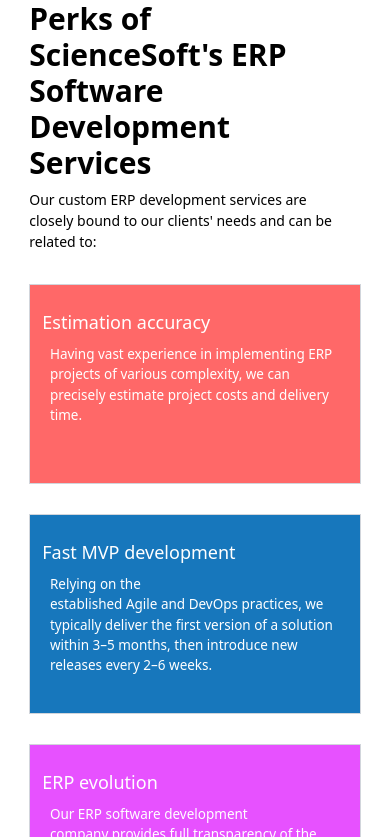
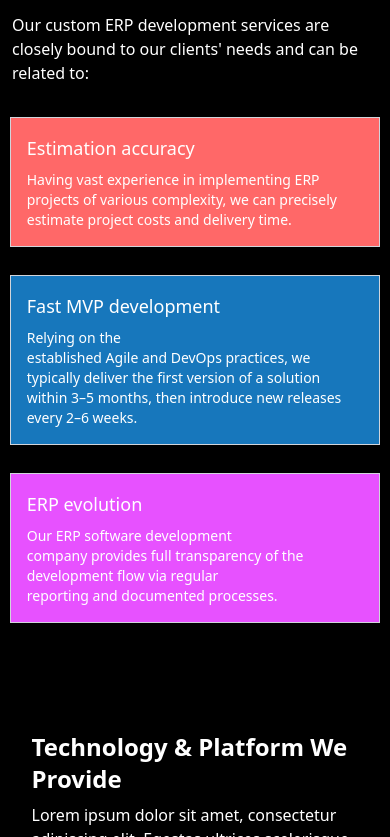
Before and after one commit to CT-Dev-User/ConscientiousTechnologies, a React (Create React App) app: page /Solutions/ERP in a window 390 px wide. Shown: the part 5387-6224 px from the top of the page. Built offline with nearby package versions, Linux system fonts and the light colour scheme; no server answers.

Commit message:
solution page

```diff
--- a/src/Pages/RepeatedComponents/ReliableTechTools/ReliableTechTools.jsx
+++ b/src/Pages/RepeatedComponents/ReliableTechTools/ReliableTechTools.jsx
@@ -2,6 +2,7 @@
 import "./reliableTools.css";
 import axios from "axios";
 import TechLogosPopup from "./TechLogosPopup";
+import aboutUs from "../../../assets/AboutUs/aboutUs.png";
 
 const ReliableTools = ({ category, subCategory }) => {
   const [reliableToolData, setReliableToolsData] = useState([]);
@@ -44,8 +45,8 @@
   const handleClose = () => setShowPopup(false);
 
   return (
-    <div className="w-screen h-96 bg-[black] text-[white] box-border overflow-y-auto pb-10">
-      <div className="w-full lg:w-[85%] bg-[#141414] mx-auto text-[white] flex flex-wrap justify-between flex-col lg:flex-row overflow-x-hidden">
+    <div className="w-screen h-96 bg-black text-[white] box-border overflow-y-auto pb-10">
+      <div className="w-full lg:w-[85%] bg-[#141414] mx-auto text-white flex flex-wrap justify-between flex-col lg:flex-row overflow-x-hidden">
         {reliableToolData.map((items, i) => (
           <div
             key={i}
@@ -71,12 +72,13 @@
                   <div className="flex lg:gap-5 mt-2 gap-2 flex-wrap">
                     {item.techLogos.slice(0, 5).map((logo, i) => (
                       <div key={i} className="lg:w-14 w-12">
-                        <img src={logo.logo} alt={item.title} />
+                        {/* <img src={logo.logo} alt={item.title} /> */}
+                        <img src={aboutUs} className="w-12" alt="" />
                       </div>
                     ))}
                     {item.techLogos.length > 5 && (
                       <div
-                        className="lg:w-14 w-12 bg-[#000000] lg:h-14 h-12 border border-[white] flex items-center justify-center text-[10px] cursor-pointer"
+                        className="lg:w-14 w-12 bg-[#000000] lg:h-14 h-12 border border-white flex items-center justify-center text-[10px] cursor-pointer"
                         onClick={(event) =>
                           handleSeeAllClick(item.techLogos, event)
                         }
--- a/src/Pages/Solution/ERP/Components/ERPDevService.jsx
+++ b/src/Pages/Solution/ERP/Components/ERPDevService.jsx
@@ -25,7 +25,7 @@
             </div>
             <div className='lg:w-[85%] flex mx-auto flex-wrap gap-7 mt-8 w-[95%]'>
                 {ourSoftDevOption.map((item, index) => (
-                    <div key={index} className='w-[350px] lg:border border-gray-300 p-3 h-auto'>
+                    <div key={index} className='lg:w-[30%] lg:border border-gray-300 p-3 h-auto w-full'>
                         <h1 className='text-lg text-bold'>{item.title}</h1>
                         <p className='text-sm mt-3 font-medium'>{item.desc}</p>
                     </div>
--- a/src/Pages/Solution/ERP/Components/FunctionalERPModule.jsx
+++ b/src/Pages/Solution/ERP/Components/FunctionalERPModule.jsx
@@ -43,13 +43,13 @@
 
     return (
         <div className="w-full mt-10 mb-14">
-            <div className='lg:w-[85%] mx-auto w-full px-3'>
+            <div className='lg:w-[85%] mx-auto w-full px-3 lg:px-0'>
                 <h1 className='lg:text-3xl font-bold text-2xl text-[blue]'>Functional ERP Modules ScienceSoft Develops</h1>
                 <p className='lg:w-11/12 mt-2 w-full text-base'>Depending on your business needs and budget, we can cover the development of the following ERP modules to automate and raise the efficiency of your workflows:</p>
             </div>
             <div className='lg:w-[85%] flex mx-auto flex-wrap gap-7 mt-8 w-[95%]'>
                 {ourSoftDevOption.map((item, index) => (
-                    <div key={index} className='lg:w-[350px] lg:border lg:border-gray-300 p-3 h-auto py-3'>
+                    <div key={index} className='lg:w-[30%] lg:border lg:border-gray-300 p-3 h-auto py-3'>
                         <h1 className='text-lg text-bold'>{item.title}</h1>
                         <p className='text-sm mt-3 font-medium'>{item.desc}</p>
                     </div>
--- a/src/Pages/Solution/ERP/Components/PerkOfERP.jsx
+++ b/src/Pages/Solution/ERP/Components/PerkOfERP.jsx
@@ -1,30 +1,50 @@
-import React from 'react'
+import React from "react";
 
 const PerkOfERP = () => {
-    const CollabSenario = [{ title: "Estimation accuracy", desc: "Having vast experience in implementing ERP projects of various complexity, we can precisely estimate project costs and delivery time.", bgColor:"FF6868" },
+  const CollabSenario = [
     {
-        title: "Fast MVP development", desc: "Relying on the established Agile and DevOps practices, we typically deliver the first version of a solution within 3–5 months, then introduce new releases every 2–6 weeks.",
-        bgColor:"1777BC"
+      title: "Estimation accuracy",
+      desc: "Having vast experience in implementing ERP projects of various complexity, we can precisely estimate project costs and delivery time.",
+      bgColor: "FF6868",
     },
-    { title: "ERP evolution", desc: "Our ERP software development company provides full transparency of the development flow via regular reporting and documented processes.", bgColor:"E751FF" }]
+    {
+      title: "Fast MVP development",
+      desc: "Relying on the established Agile and DevOps practices, we typically deliver the first version of a solution within 3–5 months, then introduce new releases every 2–6 weeks.",
+      bgColor: "1777BC",
+    },
+    {
+      title: "ERP evolution",
+      desc: "Our ERP software development company provides full transparency of the development flow via regular reporting and documented processes.",
+      bgColor: "E751FF",
+    },
+  ];
   return (
-        <div className='w-[100vw] h-[auto] box-border py-[80px] md:py-[30px] md:bg-[black] md:text-[white]'>
-            <div className='w-[85%] mx-auto md:w-full md:px-3'>
-                <h1 className='text-3xl font-bold md:text-[24px] md:text-[blue]'>Perks of ScienceSoft's ERP Software Development Services </h1>
-                <p className='w-[95%] text-[14px] mt-2 md:w-[100%] md:text-[16px]'>Our custom ERP development services are closely bound to our clients' needs and can be related to:</p>
+    <div className="w-screen h-auto box-border lg:py-20 py-7 bg-black text-white lg:text-black lg:bg-white">
+      <div className="lg:w-[85%] mx-auto w-full px-3 lg:px-0">
+        <h1 className="lg:text-3xl font-bold text-2xl md:text-[blue]">
+          Perks of ScienceSoft's ERP Software Development Services
+        </h1>
+        <p className="lg:w-[95%] mt-2 w-full text-base">
+          Our custom ERP development services are closely bound to our clients'
+          needs and can be related to:
+        </p>
       </div>
-            <div className='w-[85%] flex mx-auto flex-wrap gap-x-[30px] gap-y-[30px] mt-8 md:w-[95%]'>
+      <div className="lg:w-[85%] flex mx-auto flex-wrap gap-7 mt-8 w-[95%]">
         {CollabSenario.map((item, index) => (
-                    <div key={index} className='w-[350px] h-[200px] border border-gray-300 p-3 text-[white] pt-6' style={{backgroundColor:`#${item.bgColor}`}}>
-                        <h1 className='text-[18px] w-[90%]'>{item.title}</h1>
-                        <p className='text-[13.5px] mt-2 font-normal mx-auto w-[95%]'>{item.desc}</p>
+          <div
+            key={index}
+            className="lg:w-[30%] h-auto border border-gray-300 p-4 text-white w-full"
+            style={{ backgroundColor: `#${item.bgColor}` }}
+          >
+            <h1 className="text-lg w-[90%]">{item.title}</h1>
+            <p className="text-sm mt-2 font-normal w-[95%]">
+              {item.desc}
+            </p>
           </div>
         ))}
       </div>
+    </div>
+  );
+};
 
-
-        </div>
-    )
-}
-
-export default PerkOfERP
+export default PerkOfERP;
--- a/src/Pages/Solution/ERP/Components/Technology/TechnologyHeading.jsx
+++ b/src/Pages/Solution/ERP/Components/Technology/TechnologyHeading.jsx
@@ -2,10 +2,10 @@
 
 const TechnologyHeading = () => {
     return (
-        <div className='w-[100vw] h-auto bg-[black] text-[white] pt-[60px] pb-[30px] md:pt-[80px] box-border'>
-            <div className='w-[80%] md:w-[100%]'>
-                <h1 className='px-3 text-3xl font-bold ms-[110px] md:text-[24px] md:ms-[10px] md:text-[#3970F0]'>Technology & Platform We Provide</h1>
-                <p className='px-3 text-[14px] ms-[110px] md:ms-[10px] md:text-[16px] md:mt-2'>Lorem ipsum dolor sit amet, consectetur adipiscing elit. Egestas ultrices scelerisque urna sed man proin lacinia. Posuere facilisis ut nullam ipsum at enim. Ut imperdiet eu sodales eros. nibh elementum eget. Integer amet, consectetur adipiscing elit. </p>
+        <div className='w-screen h-auto bg-black text-white lg:pt-14 pb-7 pt-20 box-border'>
+            <div className='lg:w-[85%] w-[90%] mx-auto px-3 lg:px-0'>
+                <h1 className='lg:text-3xl font-bold text-2xl md:text-[#3970F0]'>Technology & Platform We Provide</h1>
+                <p className='text-base lg:mt-5 mt-2 font-normal'>Lorem ipsum dolor sit amet, consectetur adipiscing elit. Egestas ultrices scelerisque urna sed man proin lacinia. Posuere facilisis ut nullam ipsum at enim. Ut imperdiet eu sodales eros. nibh elementum eget. Integer amet, consectetur adipiscing elit. </p>
             </div>
         </div>
     )
--- a/src/Pages/Solution/solutionPage/Solution.jsx
+++ b/src/Pages/Solution/solutionPage/Solution.jsx
@@ -25,10 +25,10 @@
       <ERPDevSteps/>
       <PerkOfERP />
       <TechnologyHeading />
-      <ReliableTools category="Solutions" subCategory="ERP" />
-      <CaseStudies category="Solutions" subCategory="ERP" />
+      <ReliableTools category="HomePage" />
+      <CaseStudies />
       <MeetOurClient />
-      <AllFaq category="Solutions" subCategory="ERP" />
+      <AllFaq category="All" subCategory="" />
       <BookFreeConsultation />
       <Footer />
     </div>
```
Also changed, not shown: src/Pages/RepeatedComponents/AllFaq/AllFaq.jsx (+61 -22 lines). Lines whose indentation alone changed are shown as unchanged.
